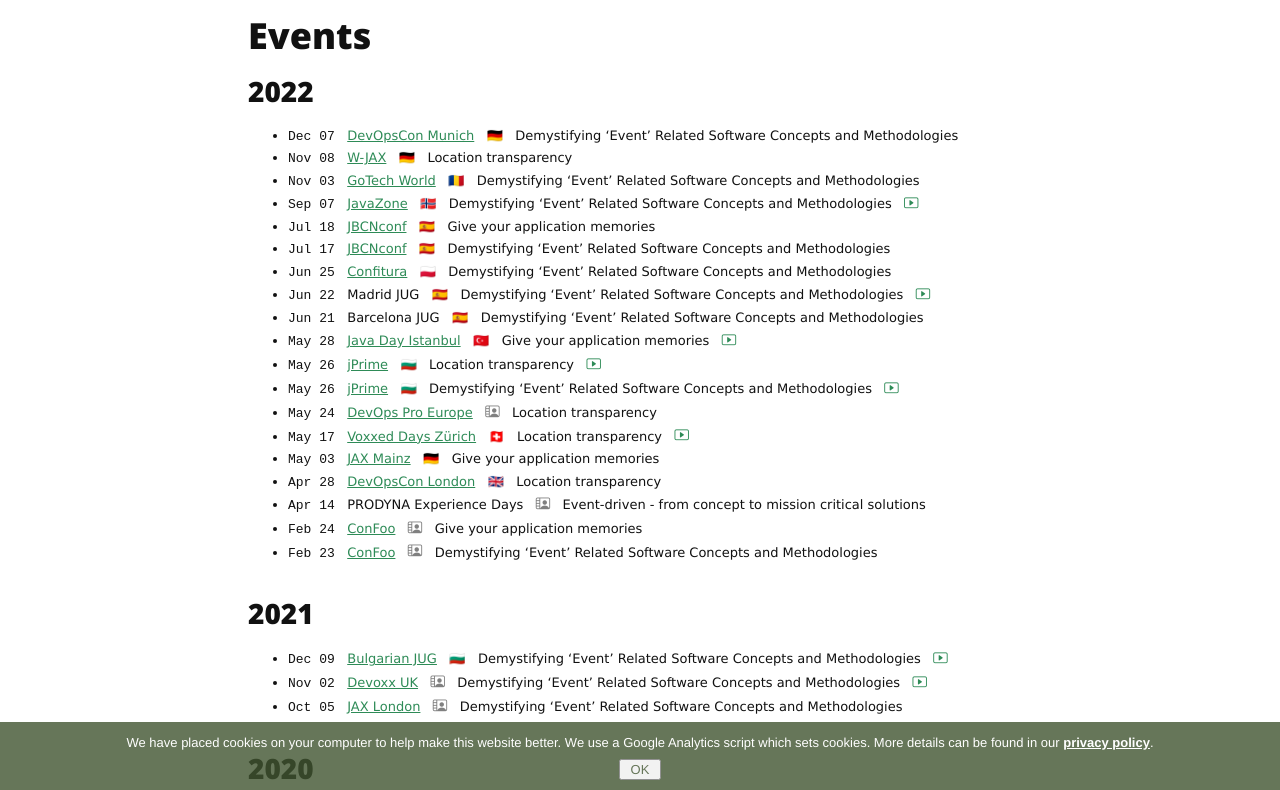
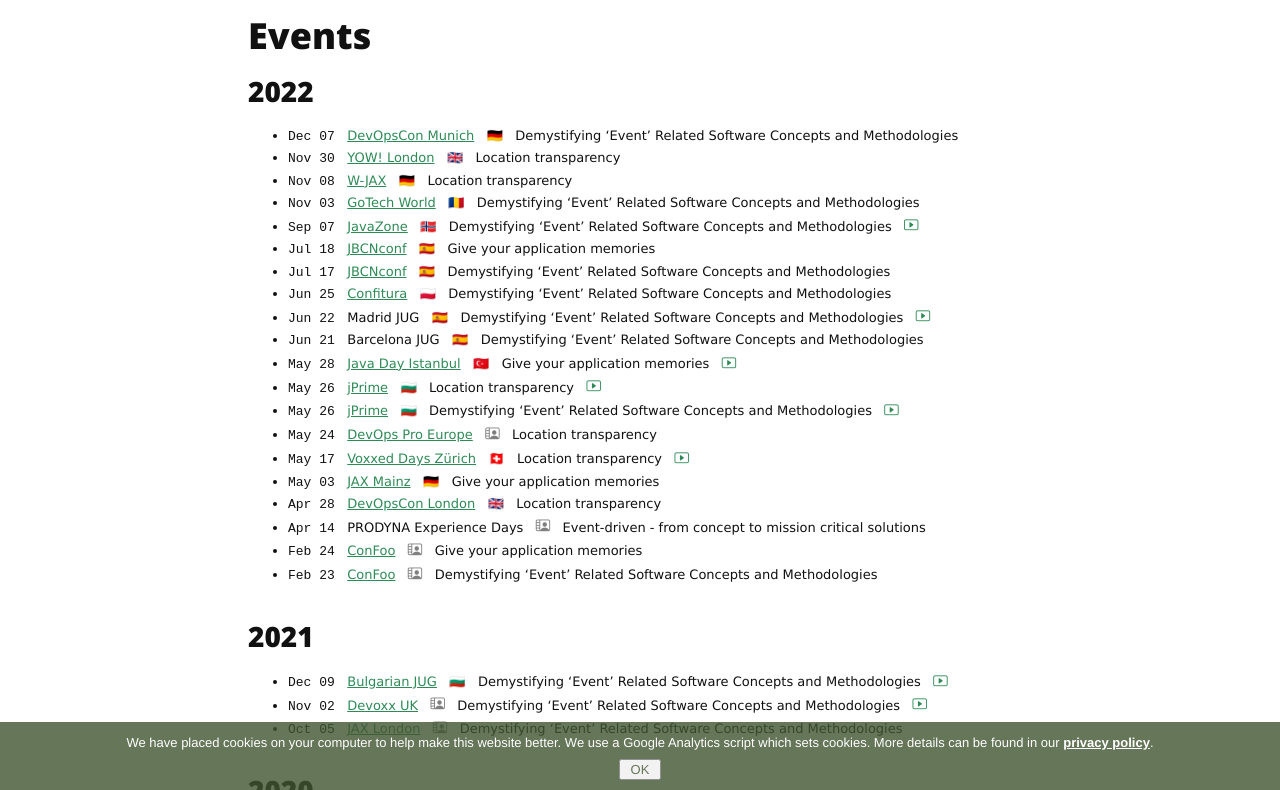
Before and after one commit to azzazzel/azzazzel.github.io, a Jekyll site: the page built from talks.md, in a window 1280 px wide and 900 px high, scrolled down 872 px, cut to the strip 110-900 px from the top of the window. Built offline with Jekyll 4.4.1, drawn with Linux system fonts in a browser that asks for light colours; nearby versions of some CDN libraries.

Commit message:
add YOW! London

```diff
--- a/talks.md
+++ b/talks.md
@@ -96,6 +96,8 @@
 
 - `Dec 07` &nbsp; [DevOpsCon Munich](https://devopscon.io/munich/)
 &nbsp; 🇩🇪 &nbsp; Demystifying 'Event' Related Software Concepts and Methodologies
+- `Nov 30` &nbsp; [YOW! London](https://yowlondon.com/2022)
+&nbsp; 🇬🇧 &nbsp; Location transparency
 - `Nov 08` &nbsp; [W-JAX](https://jax.de/munich/)
 &nbsp; 🇩🇪 &nbsp; Location transparency
 - `Nov 03` &nbsp; [GoTech World](https://www.gotech.world/)
```
